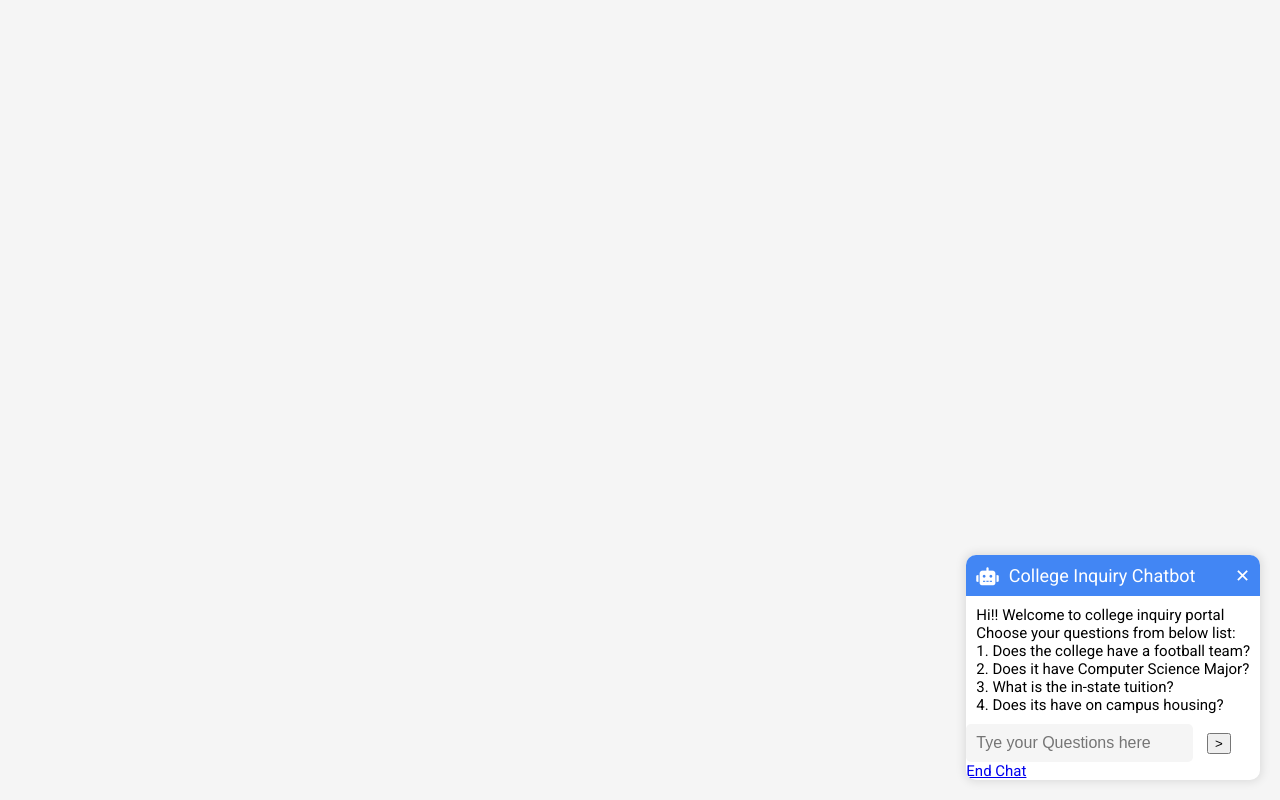
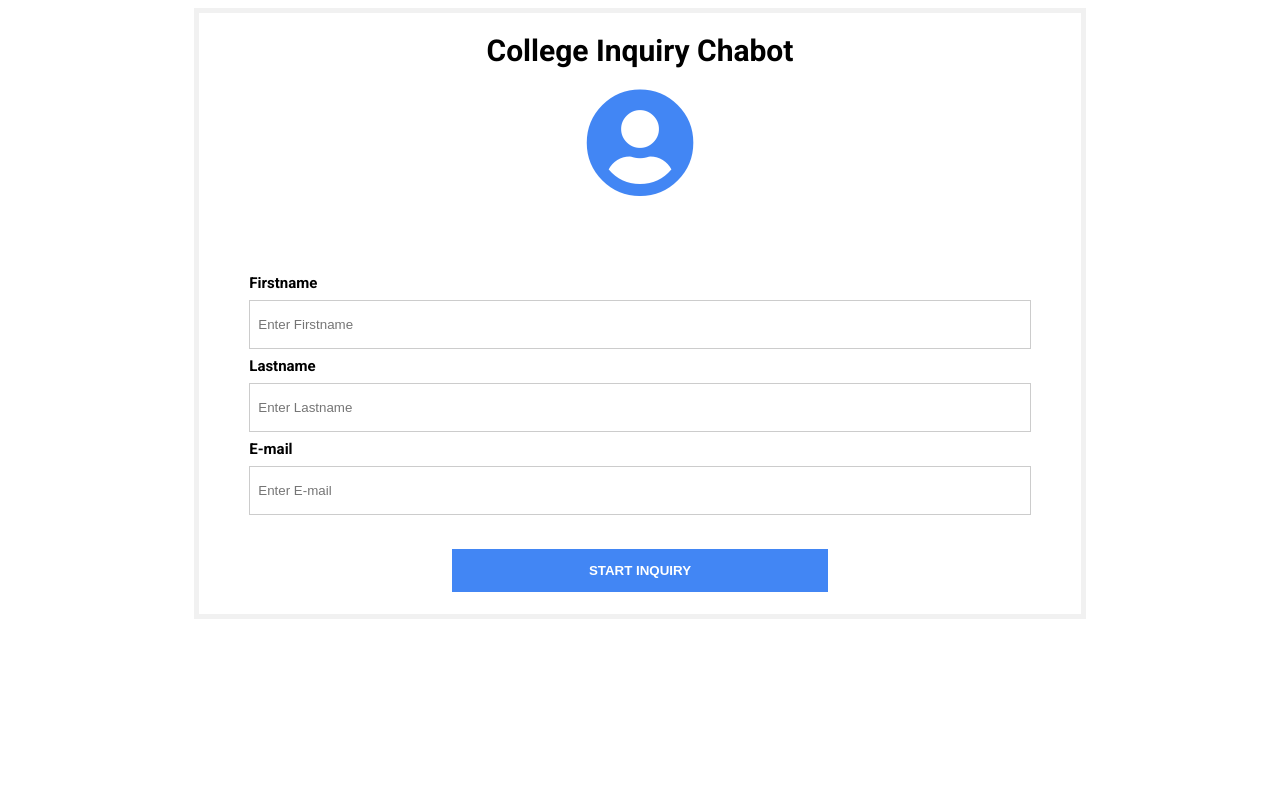
Before and after one commit to JitheshKasi/gcpassignment, a Flask app: page / in a window 1280 px wide. Run offline with Flask 2, Linux system fonts and the light colour scheme; some libraries are stand-ins or nearby versions.

Commit message:
Update index.html

```diff
--- a/templates/index.html
+++ b/templates/index.html
@@ -1,105 +1,88 @@
 <!DOCTYPE html>
 <html>
+  <title>college inquiry Chabot</title>
   <head>
-    <title>College Inquiry Chatbot</title>
     <link href="https://fonts.googleapis.com/css?family=Roboto:300,400,500,700" rel="stylesheet">
     <link rel="stylesheet" href="https://use.fontawesome.com/releases/v5.4.1/css/all.css" integrity="sha384-5sAR7xN1Nv6T6+dT2mhtzEpVJvfS3NScPQTrOxhwjIuvcA67KV2R5Jz6kr4abQsz" crossorigin="anonymous">
     <style>
-      body {
-        margin: 0;
-        padding: 0;
-        font-family: Roboto, Arial, sans-serif;
-        font-size: 15px;
-        background-color: #F5F5F5;
+      html, body {
+      display: flex;
+      justify-content: center;
+      font-family: Roboto, Arial, sans-serif;
+      font-size: 15px;
       }
-
-      #chatbot {
-        position: fixed;
-        bottom: 20px;
-        right: 20px;
-        background-color: #FFF;
-        border-radius: 10px;
-        overflow: hidden;
-        box-shadow: 0px 0px 10px 2px rgba(0, 0, 0, 0.1);
-        z-index: 9999;
+      form {
+      border: 5px solid #f1f1f1;
       }
-
-      #chatbot .header {
-        background-color: #4286f4;
-        color: #FFF;
-        font-size: 18px;
-        padding: 10px;
-        display: flex;
-        align-items: center;
+      input[type=text], input[type=password] {
+      width: 100%;
+      padding: 16px 8px;
+      margin: 8px 0;
+      display: inline-block;
+      border: 1px solid #ccc;
+      box-sizing: border-box;
       }
-
-      #chatbot .header i {
-        margin-right: 10px;
+      .icon {
+      font-size: 110px;
+      display: flex;
+      justify-content: center;
+      color: #4286f4;
       }
-
-      #chatbot .messages {
-        max-height: 200px;
-        overflow-y: auto;
-        padding: 10px;
+      button {
+      background-color: #4286f4;
+      color: white;
+      padding: 14px 0;
+      margin: 10px 0;
+      border: none;
+      cursor: grab;
+      width: 48%;
       }
-
-      #chatbot .input {
-        display: flex;
-        align-items: center;
-        padding: 10px;
+      h1 {
+      text-align:center;
+      fone-size:18;
       }
-
-      #chatbot input[type=text] {
-        flex: 1;
-        padding: 10px;
-        border: none;
-        border-radius: 5px;
-        margin-right: 10px;
-        font-size: 16px;
-        background-color: #F5F5F5;
+      button:hover {
+      opacity: 0.8;
       }
-
-      #chatbot .button {
-        background-color: #4286f4;
-        color: #FFF;
-        border: none;
-        border-radius: 5px;
-        padding: 10px 20px;
-        cursor: pointer;
-        font-size: 16px;
-        transition: background-color 0.2s ease;
+      .formcontainer {
+      text-align: center;
+      margin: 24px 50px 12px;
       }
-
-      #chatbot .button:hover {
-        background-color: #3060b0;
+      .container {
+      padding: 16px 0;
+      text-align:left;
+      }
+      span.psw {
+      float: right;
+      padding-top: 0;
+      padding-right: 15px;
+      }
+      /* Change styles for span on extra small screens */
+      @media screen and (max-width: 300px) {
+      span.psw {
+      display: block;
+      float: none;
       }
     </style>
   </head>
-
   <body>
-    <div id="chatbot">
-      <div class="header">
-        <i class="fas fa-robot"></i>
-        <span>College Inquiry Chatbot</span>
-        <span class="close" style="margin-left: auto; cursor: pointer;">&#x2715;</span>
-      </div>
-      <div class="messages">
-        <div class="message">Hi!! Welcome to college inquiry portal</div>
-        <div class="message">Choose your questions from below list:</div>
-        <div class="message">1. Does the college have a football team?</div>
-        <div class="message">2. Does it have Computer Science Major?</div>
-        <div class="message">3. What is the in-state tuition?</div>
-        <div class="message">4. Does its have on campus housing?</div>
+    <form action="{{url_for('startinquiry')}}" method="POST">
+      <h1>College Inquiry Chabot</h1>
+      <div class="icon">
+	 <i class="fas fa-user-circle"></i>
       </div>
 
-<div class="text-box">
-       <input type="text" name="question" id="message" autocomplete="off" placeholder="Tye your Questions here">
-	  <input class="send-button" type="submit" value=">">
+      <div class="formcontainer">
+      <div class="container">
+		<div>{{ message }}</div> <br><br>
+        <label for="ufname"><strong>Firstname</strong></label>
+        <input type="text" placeholder="Enter Firstname" name="ufname" required>
+	  <label for="ulname"><strong>Lastname</strong></label>
+        <input type="text" placeholder="Enter Lastname" name="ulname" required>
+        <label for="mail"><strong>E-mail</strong></label>
+        <input type="text" placeholder="Enter E-mail" name="mail" required>
       </div>
-	  <a href="{{url_for('endchat')}}" align='center'">End Chat</a>
-	</div>
-
+      <button type="submit"><strong>START INQUIRY</strong></button>
     </form>
-
   </body>
 </html>
```
